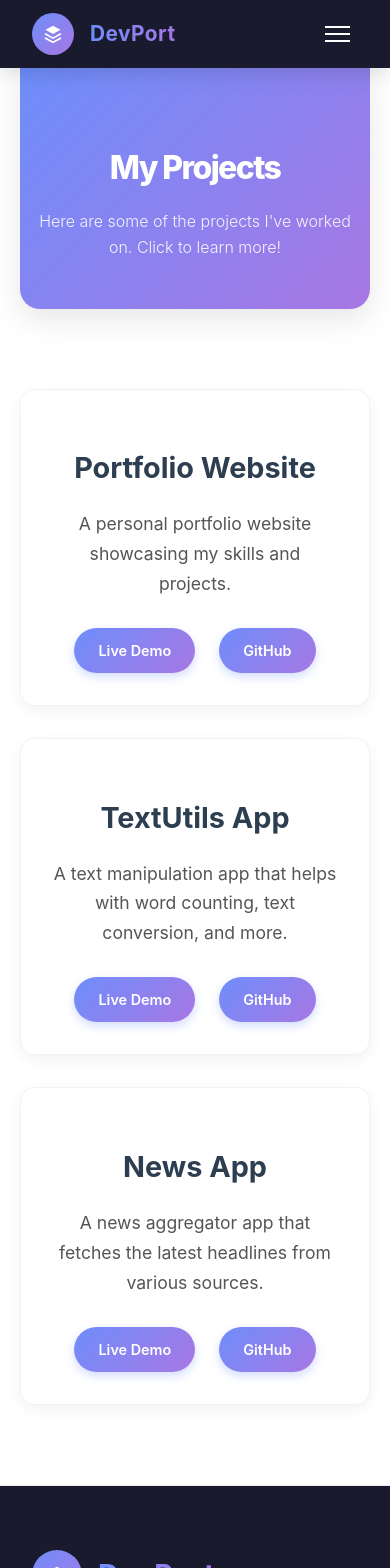
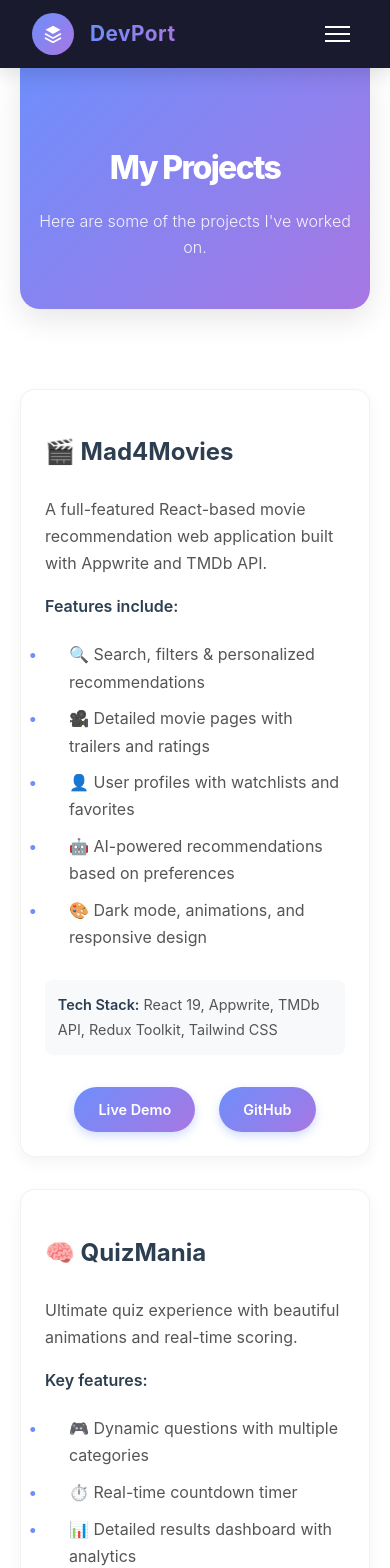
Before and after one commit to Shubham-140/DevPort, a React (Vite) app: page /projects in a window 390 px wide. Shown: the top 1568 px of the page. Built offline with nearby package versions, Linux system fonts and the light colour scheme.

Commit message:
fixed more issues

```diff
--- a/src/components/Projects.jsx
+++ b/src/components/Projects.jsx
@@ -6,22 +6,34 @@ const Projects = () => {
       {/* Hero Section */}
       <section className="projects-hero">
         <h1>My Projects</h1>
-        <p>
-          Here are some of the projects I&apos;ve worked on. Click to learn more!
-        </p>
+        <p>Here are some of the projects I&apos;ve worked on.</p>
       </section>
 
       {/* Project List Section */}
       <section className="project-list">
+        {/* Mad4Movies */}
         <div className="project-card">
           <div className="project-info">
-            <h2>Portfolio Website</h2>
-            <p>
-              A personal portfolio website showcasing my skills and projects.
+            <h2>🎬 Mad4Movies</h2>
+            <p className="project-desc">
+              A full-featured React-based movie recommendation web application
+              built with Appwrite and TMDb API.
+              <span className="highlight"> Features include:</span>
+              <ul className="feature-list">
+                <li>🔍 Search, filters & personalized recommendations</li>
+                <li>🎥 Detailed movie pages with trailers and ratings</li>
+                <li>👤 User profiles with watchlists and favorites</li>
+                <li>🤖 AI-powered recommendations based on preferences</li>
+                <li>🎨 Dark mode, animations, and responsive design</li>
+              </ul>
+              <div className="tech-stack">
+                <span className="tech-label">Tech Stack:</span> React 19,
+                Appwrite, TMDb API, Redux Toolkit, Tailwind CSS
+              </div>
             </p>
             <div className="project-links">
               <a
-                href="https://yourportfolio.com"
+                href="https://mad4movies.vercel.app/"
                 target="_blank"
                 rel="noopener noreferrer"
                 className="project-link"
@@ -29,7 +41,7 @@ const Projects = () => {
                 Live Demo
               </a>
               <a
-                href="https://github.com/yourusername/portfolio"
+                href="https://github.com/Shubham-140/mad4movies"
                 target="_blank"
                 rel="noopener noreferrer"
                 className="project-link"
@@ -40,16 +52,29 @@ const Projects = () => {
           </div>
         </div>
 
+        {/* QuizMania */}
         <div className="project-card">
           <div className="project-info">
-            <h2>TextUtils App</h2>
-            <p>
-              A text manipulation app that helps with word counting, text
-              conversion, and more.
+            <h2>🧠 QuizMania</h2>
+            <p className="project-desc">
+              Ultimate quiz experience with beautiful animations and real-time
+              scoring.
+              <span className="highlight"> Key features:</span>
+              <ul className="feature-list">
+                <li>🎮 Dynamic questions with multiple categories</li>
+                <li>⏱️ Real-time countdown timer</li>
+                <li>📊 Detailed results dashboard with analytics</li>
+                <li>🌓 Light/dark theme toggle</li>
+                <li>📱 Fully responsive design</li>
+              </ul>
+              <div className="tech-stack">
+                <span className="tech-label">Tech Stack:</span> React 18, Redux
+                Toolkit, Vite, CSS-in-JS
+              </div>
             </p>
             <div className="project-links">
               <a
-                href="https://textutils.com"
+                href="https://quizmania.vercel.app/"
                 target="_blank"
                 rel="noopener noreferrer"
                 className="project-link"
@@ -57,7 +82,7 @@ const Projects = () => {
                 Live Demo
               </a>
               <a
-                href="https://github.com/yourusername/textutils"
+                href="https://github.com/Shubham-140/QuizMania"
                 target="_blank"
                 rel="noopener noreferrer"
                 className="project-link"
@@ -68,16 +93,30 @@ const Projects = () => {
           </div>
         </div>
 
+        {/* Portfolio */}
         <div className="project-card">
           <div className="project-info">
-            <h2>News App</h2>
-            <p>
-              A news aggregator app that fetches the latest headlines from
-              various sources.
+            <h2>
+              ✨ DevPort <span>(current)</span>
+            </h2>
+            <p className="project-desc">
+              My professional portfolio showcasing my skills and projects.
+              <span className="highlight"> Features:</span>
+              <ul className="feature-list">
+                <li>🚀 Modern, minimalist design</li>
+                <li>📱 Fully responsive across all devices</li>
+                <li>🎨 Smooth animations and transitions</li>
+                <li>📝 Interactive project showcases</li>
+                <li>📬 Functional contact form</li>
+              </ul>
+              <div className="tech-stack">
+                <span className="tech-label">Tech Stack:</span> React, CSS
+                Modules, Framer Motion, Responsive Design
+              </div>
             </p>
             <div className="project-links">
               <a
-                href="https://newsapp.com"
+                href="https://devport-two-xi.vercel.app/"
                 target="_blank"
                 rel="noopener noreferrer"
                 className="project-link"
@@ -85,7 +124,48 @@ const Projects = () => {
                 Live Demo
               </a>
               <a
-                href="https://github.com/yourusername/newsapp"
+                href="https://github.com/Shubham-140/DevPort"
+                target="_blank"
+                rel="noopener noreferrer"
+                className="project-link"
+              >
+                GitHub
+              </a>
+            </div>
+          </div>
+        </div>
+
+        {/* TextHelper */}
+        <div className="project-card">
+          <div className="project-info">
+            <h2>✏️ TextHelper</h2>
+            <p className="project-desc">
+              Versatile text utility application for all your text manipulation
+              needs.
+              <span className="highlight"> Features:</span>
+              <ul className="feature-list">
+                <li>🔄 Case conversion (upper/lower case)</li>
+                <li>📊 Word and character counting</li>
+                <li>👁️ Real-time text preview</li>
+                <li>📋 Copy to clipboard functionality</li>
+                <li>⚡ Instant text transformations</li>
+              </ul>
+              <div className="tech-stack">
+                <span className="tech-label">Tech Stack:</span> React, CSS
+                Modules, Clipboard API
+              </div>
+            </p>
+            <div className="project-links">
+              <a
+                href="https://texthelper1.vercel.app/"
+                target="_blank"
+                rel="noopener noreferrer"
+                className="project-link"
+              >
+                Live Demo
+              </a>
+              <a
+                href="https://github.com/Shubham-140/TextHelper"
                 target="_blank"
                 rel="noopener noreferrer"
                 className="project-link"
--- a/src/css/Projects.css
+++ b/src/css/Projects.css
@@ -1,4 +1,4 @@
-/* Projects.css - Simplified Version (No Images) */
+/* Projects.css - Enhanced Version */
 
 /* Base Styles */
 .projects-container {
@@ -10,7 +10,7 @@
   padding: 0 20px;
 }
 
-/* Hero Section - Matching About/Contact */
+/* Hero Section */
 .projects-hero {
   background: linear-gradient(135deg, #6e8efb, #a777e3);
   color: white;
@@ -36,11 +36,11 @@
   opacity: 0.9;
 }
 
-/* Project List Section - Simplified */
+/* Project List Section */
 .project-list {
   display: flex;
   flex-direction: column;
-  gap: 2rem;
+  gap: 2.5rem;
   padding: 3rem 0;
 }
 
@@ -55,7 +55,7 @@
 
 .project-card:hover {
   transform: translateY(-5px);
-  box-shadow: 0 10px 25px rgba(0, 0, 0, 0.1);
+  box-shadow: 0 15px 30px rgba(0, 0, 0, 0.1);
 }
 
 .project-info {
@@ -65,20 +65,73 @@
 .project-info h2 {
   font-size: 1.8rem;
   color: #2c3e50;
-  margin-bottom: 1rem;
+  margin-bottom: 1.5rem;
   font-weight: 700;
+  display: flex;
+  align-items: center;
+  gap: 10px;
 }
 
-.project-info p {
+.project-info h2 span {
+  font-size: 1rem;
+  color: #a777e3;
+  font-weight: 600;
+}
+
+.project-desc {
   font-size: 1.1rem;
   color: #555;
   margin-bottom: 1.8rem;
   line-height: 1.7;
 }
 
+.highlight {
+  display: block;
+  font-weight: 600;
+  color: #2c3e50;
+  margin: 1rem 0 0.5rem;
+}
+
+.feature-list {
+  list-style-type: none;
+  padding: 0;
+  margin: 1rem 0;
+}
+
+.feature-list li {
+  padding: 0.3rem 0;
+  position: relative;
+  padding-left: 1.5rem;
+}
+
+.feature-list li:before {
+  content: "•";
+  color: #6e8efb;
+  font-weight: bold;
+  display: inline-block;
+  width: 1em;
+  margin-left: -1em;
+  position: absolute;
+  left: 0;
+}
+
+.tech-stack {
+  margin-top: 1.5rem;
+  padding: 0.8rem;
+  background-color: #f8f9fa;
+  border-radius: 8px;
+  font-size: 0.9rem;
+}
+
+.tech-label {
+  font-weight: 600;
+  color: #2c3e50;
+}
+
 .project-links {
   display: flex;
   gap: 1.5rem;
+  margin-top: 2rem;
 }
 
 .project-link {
@@ -99,16 +152,6 @@
   box-shadow: 0 6px 15px rgba(110, 142, 251, 0.4);
 }
 
-/* Footer Section - Matching About/Contact */
-.footer {
-  text-align: center;
-  padding: 2rem 0;
-  color: #777;
-  font-size: 0.9rem;
-  border-top: 1px solid #eee;
-  margin-top: 3rem;
-}
-
 /* Responsive Design */
 @media (max-width: 768px) {
   .projects-hero {
@@ -125,10 +168,6 @@
 
   .project-card {
     padding: 2rem;
-  }
-
-  .project-info {
-    text-align: center;
   }
 
   .project-links {
@@ -148,6 +187,19 @@
 
   .project-list {
     padding: 2rem 0;
+    gap: 2rem;
+  }
+
+  .project-card {
+    padding: 1.5rem;
+  }
+
+  .project-info h2 {
+    font-size: 1.5rem;
+  }
+
+  .project-desc {
+    font-size: 1rem;
   }
 
   .project-link {
```
Also changed, not shown: 1 other file (tests, documents, lock files or other folders).
